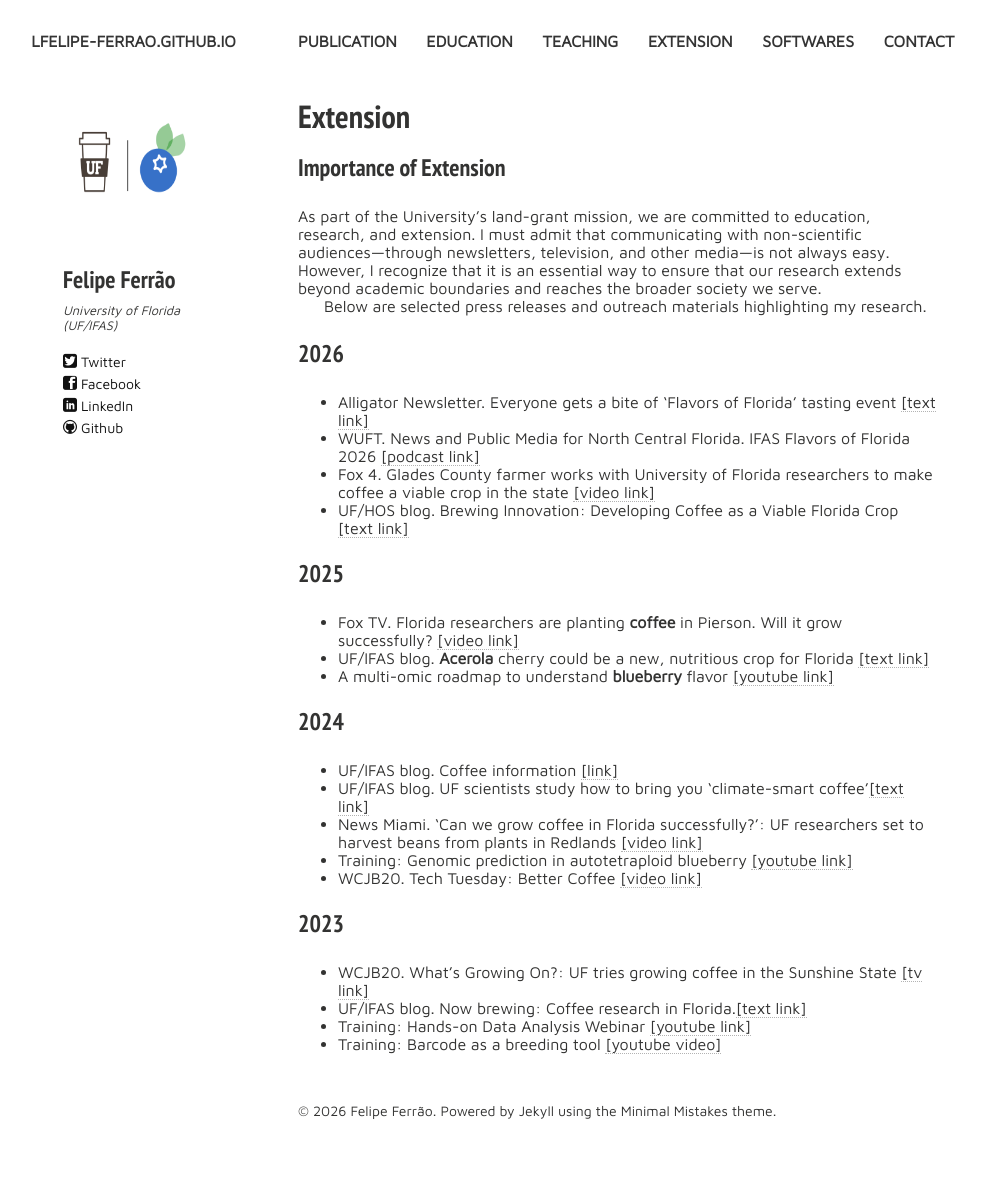
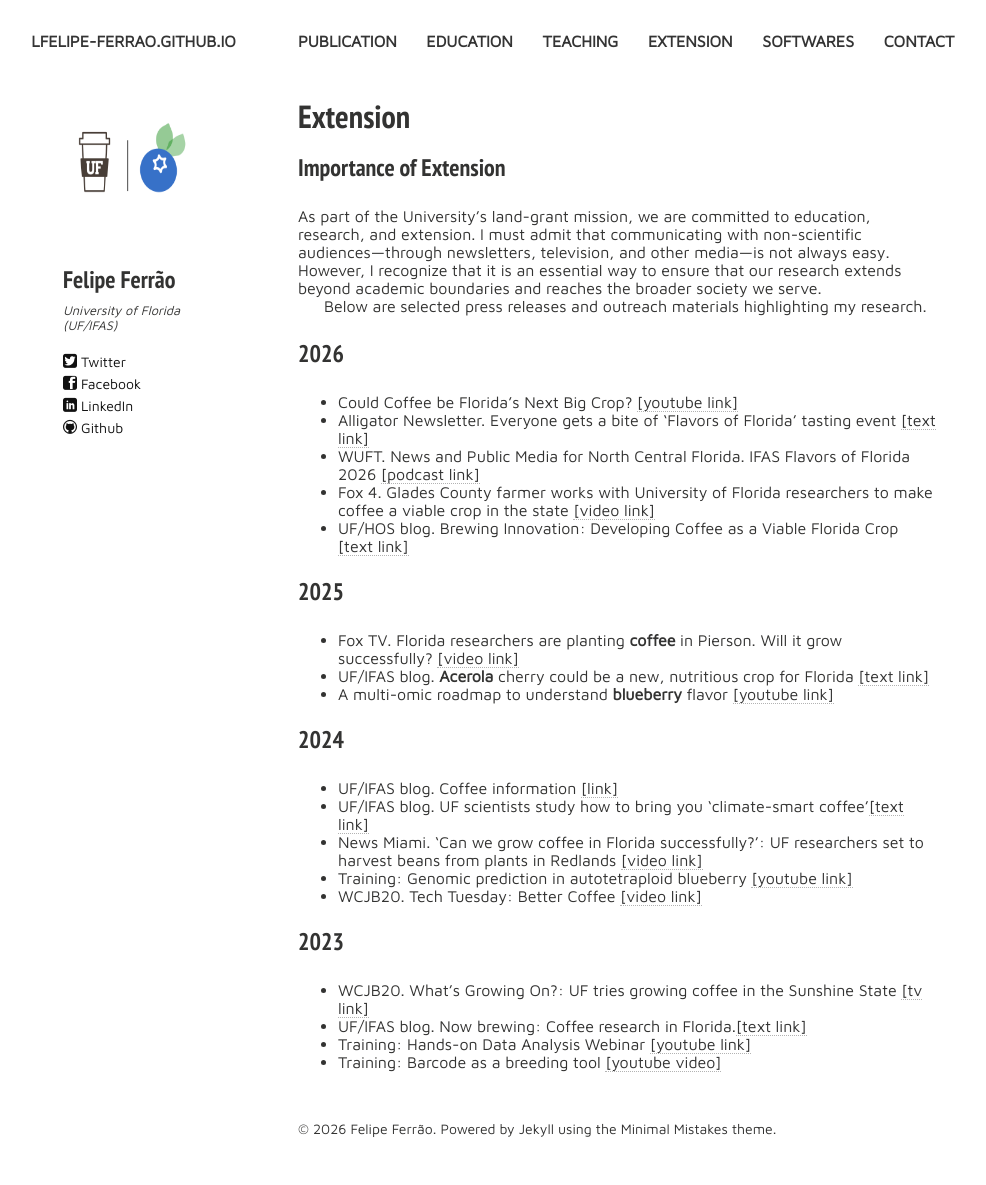
Before and after one commit to lfelipe-ferrao/lfelipe-ferrao.github.io, a Jekyll site: the page built from extension.md, in a window 1280 px wide. Shown: the whole page, without its empty margins (22-1008 px from the left). Built offline with Jekyll 4.4.1, drawn with Linux system fonts in a browser that asks for light colours; nearby versions of some CDN libraries.

Commit message:
Update extension.md

```diff
--- a/extension.md
+++ b/extension.md
@@ -21,6 +21,7 @@ Below are selected press releases and outreach materials highlighting my researc
 
 ### 2026
 
+- Could Coffee be Florida's Next Big Crop? [[youtube link]](https://www.youtube.com/watch?v=pSrdvgsrs3c)
 - Alligator Newsletter. Everyone gets a bite of ‘Flavors of Florida’ tasting event [[text link]](https://www.alligator.org/article/2026/03/everyone-gets-a-bite-of-flavors-of-florida-tasting-event)
 - WUFT. News and Public Media for North Central Florida. IFAS Flavors of Florida 2026 [[podcast link]](https://www.wuft.org/podcast/tell-me-about-it/2026-02-15/ifas-flavors-of-florida-2026)
 - Fox 4. Glades County farmer works with University of Florida researchers to make coffee a viable crop in the state [[video link]](https://www.fox4now.com/news/local-news/glades-county/glades-county-farmer-works-with-university-of-florida-researchers-to-make-coffee-a-viable-crop-in-the-state#google_vignette)
```
